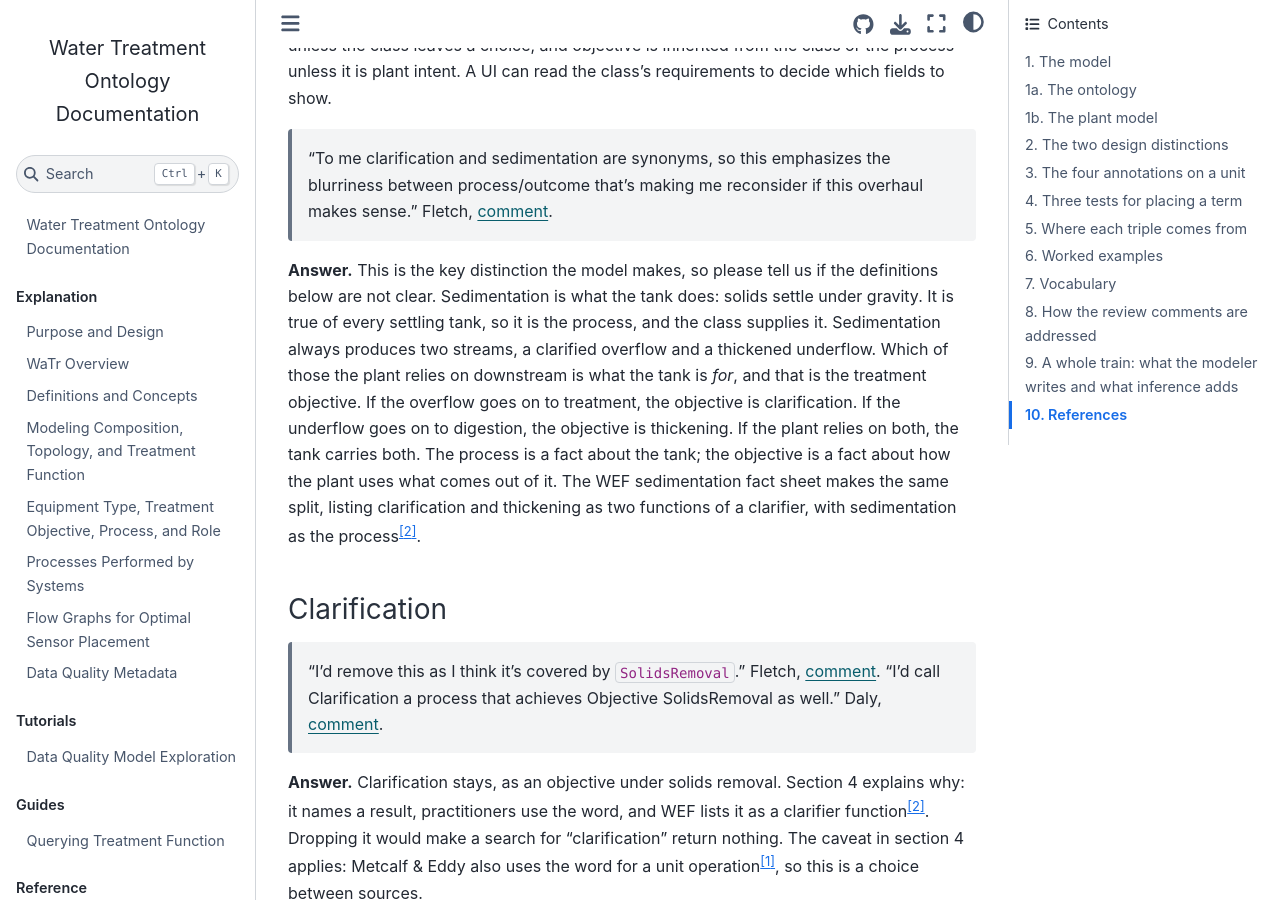
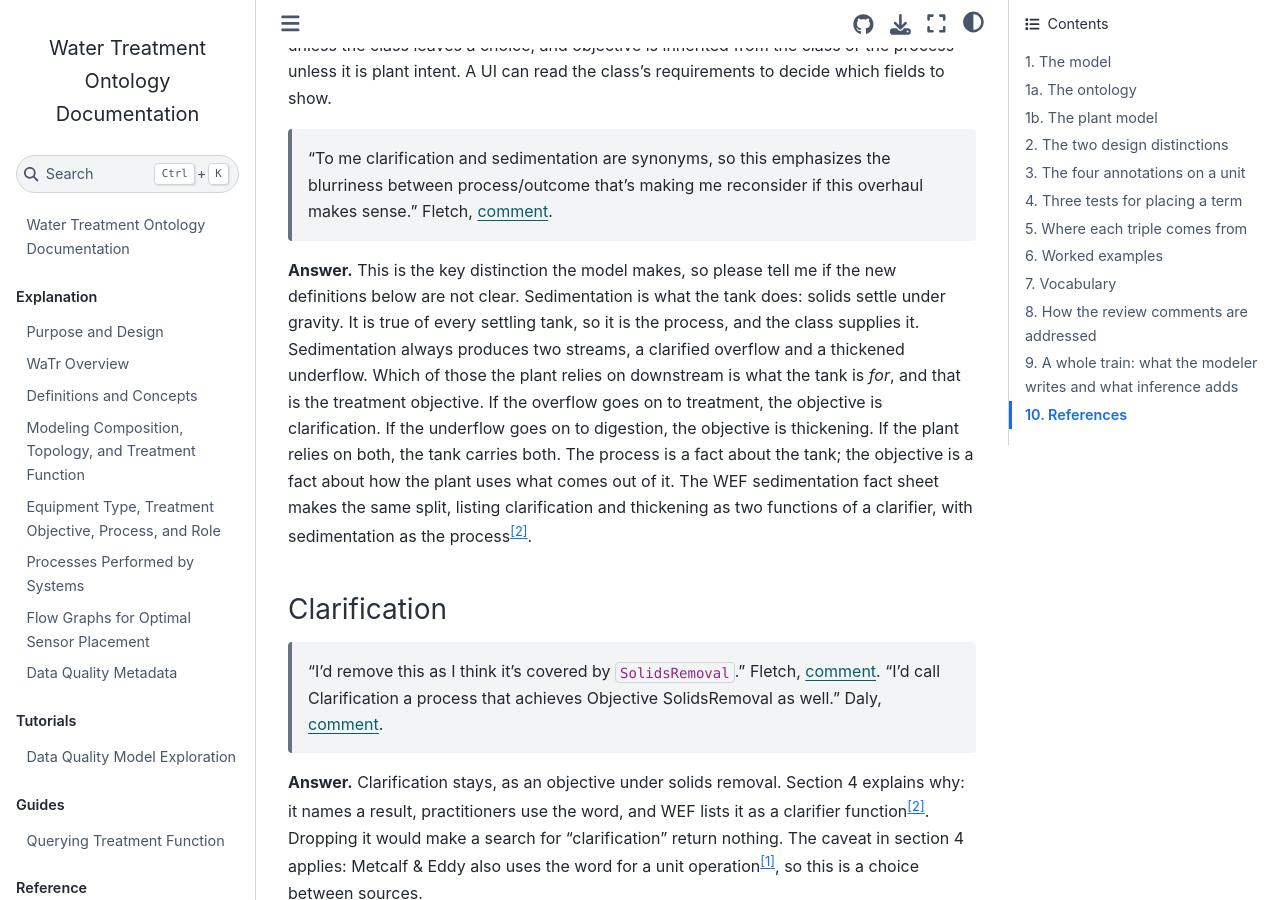
Before and after one commit to DataDrivenCPS/water-ontology, a Jupyter Book: the page built from docs/explanation/treatment_model_summary.md, in a window 1280 px wide and 900 px high, scrolled down 29445 px. Built offline with Jupyter Book 1.0.4 settings and Sphinx 7.4.7 and the Sphinx Book theme 1.1.4, drawn with Linux system fonts in a browser that asks for light colours.

Commit message:
docs: first-person wording in the clarification answer

```diff
--- a/docs/explanation/treatment_model_summary.md
+++ b/docs/explanation/treatment_model_summary.md
@@ -737,7 +737,7 @@
 
 > "To me clarification and sedimentation are synonyms, so this emphasizes the blurriness between process/outcome that's making me reconsider if this overhaul makes sense." Fletch, [comment](https://github.com/DataDrivenCPS/water-ontology/pull/39#discussion_r3813728427).
 
-**Answer.** This is the key distinction the model makes, so please tell us if the definitions below are not clear. Sedimentation is what the tank does: solids settle under gravity. It is true of every settling tank, so it is the process, and the class supplies it. Sedimentation always produces two streams, a clarified overflow and a thickened underflow. Which of those the plant relies on downstream is what the tank is *for*, and that is the treatment objective. If the overflow goes on to treatment, the objective is clarification. If the underflow goes on to digestion, the objective is thickening. If the plant relies on both, the tank carries both. The process is a fact about the tank; the objective is a fact about how the plant uses what comes out of it. The WEF sedimentation fact sheet makes the same split, listing clarification and thickening as two functions of a clarifier, with sedimentation as the process[^wef].
+**Answer.** This is the key distinction the model makes, so please tell me if the new definitions below are not clear. Sedimentation is what the tank does: solids settle under gravity. It is true of every settling tank, so it is the process, and the class supplies it. Sedimentation always produces two streams, a clarified overflow and a thickened underflow. Which of those the plant relies on downstream is what the tank is *for*, and that is the treatment objective. If the overflow goes on to treatment, the objective is clarification. If the underflow goes on to digestion, the objective is thickening. If the plant relies on both, the tank carries both. The process is a fact about the tank; the objective is a fact about how the plant uses what comes out of it. The WEF sedimentation fact sheet makes the same split, listing clarification and thickening as two functions of a clarifier, with sedimentation as the process[^wef].
 
 ### Clarification
 
```
